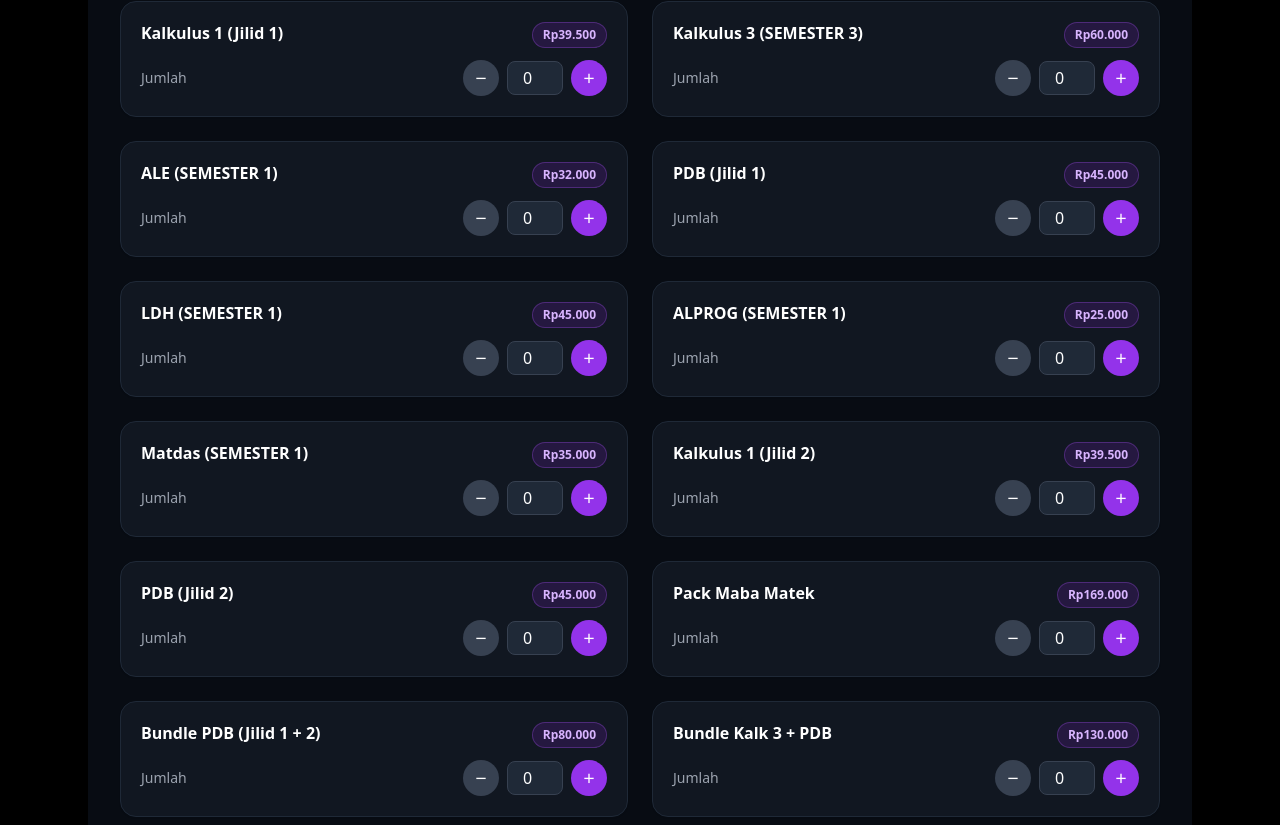
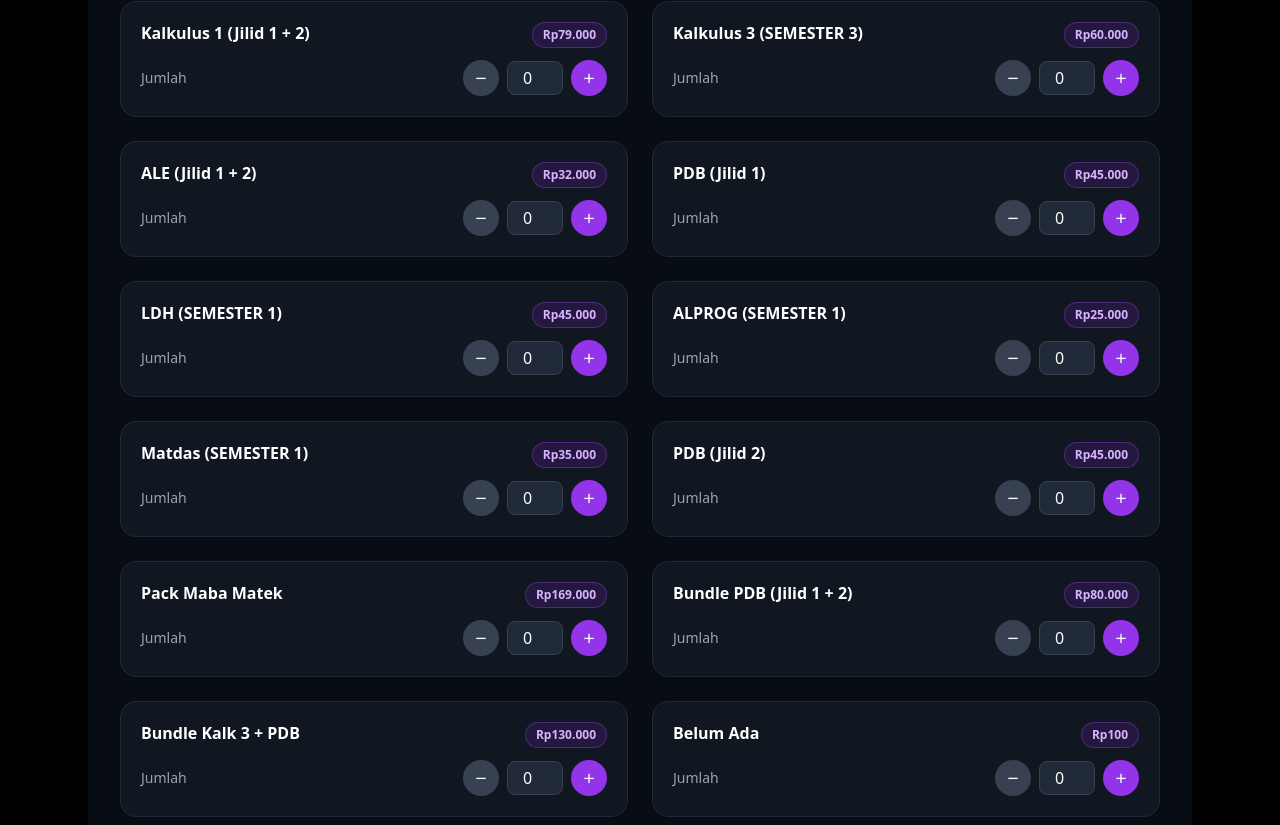
Before and after one commit to FeynmanProject/feynmanbookstore.github.io, a Next.js app: page /order in a window 1280 px wide. Shown: the part 935-1760 px from the top of the page. Built offline with nearby package versions, Linux system fonts and the light colour scheme.

Commit message:
Update page.tsx

```diff
--- a/app/order/page.tsx
+++ b/app/order/page.tsx
@@ -4,18 +4,18 @@ import { useState, useEffect } from 'react';
 import Link from 'next/link';
 
 const books = [
-  { id: 'bukuA', name: 'Kalkulus 1 (Jilid 1)', price: 39500 },
+  { id: 'bukuA', name: 'Kalkulus 1 (Jilid 1 + 2)', price: 79000 },
   { id: 'bukuB', name: 'Kalkulus 3 (SEMESTER 3)', price: 60000 },
-  { id: 'bukuC', name: 'ALE (SEMESTER 1)', price: 32000 },
+  { id: 'bukuC', name: 'ALE (Jilid 1 + 2)', price: 32000 },
   { id: 'bukuD', name: 'PDB (Jilid 1)', price: 45000 },
   { id: 'bukuE', name: 'LDH (SEMESTER 1)', price: 45000 },
   { id: 'bukuF', name: 'ALPROG (SEMESTER 1)', price: 25000 },
   { id: 'bukuG', name: 'Matdas (SEMESTER 1)', price: 35000 },
-  { id: 'bukuH', name: 'Kalkulus 1 (Jilid 2)', price: 39500 },
-  { id: 'bukuI', name: 'PDB (Jilid 2)', price: 45000 },
-  { id: 'bukuJ', name: 'Pack Maba Matek', price: 169000 },
-  { id: 'bukuK', name: 'Bundle PDB (Jilid 1 + 2)', price: 80000 },
-  { id: 'bukuL', name: 'Bundle Kalk 3 + PDB', price: 130000 },
+  { id: 'bukuH', name: 'PDB (Jilid 2)', price: 45000 },
+  { id: 'bukuI', name: 'Pack Maba Matek', price: 169000 },
+  { id: 'bukuJ', name: 'Bundle PDB (Jilid 1 + 2)', price: 80000 },
+  { id: 'bukuK', name: 'Bundle Kalk 3 + PDB', price: 130000 },
+  { id: 'bukuL', name: 'Belum Ada', price: 100 },
   { id: 'bukuM', name: 'Belum Ada', price: 100 },
   { id: 'bukuN', name: 'Belum Ada', price: 100 },
   { id: 'bukuO', name: 'Belum Ada', price: 100 },
@@ -26,7 +26,7 @@ const books = [
   { id: 'bukuT', name: 'Belum Ada', price: 100 },
 ];
 
-const SOURCES = ['Sosial media', 'Website', 'Teman', 'Dosen/asdos', 'Poster kampus', 'Lainnya'];
+const SOURCES = ['Instagram / Youtube', 'Website', 'Broadcast Grup Line/Wa', 'Lainnya'];
 
 const formatRupiah = (amount: number): string => 'Rp' + amount.toLocaleString('id-ID');
 
```
